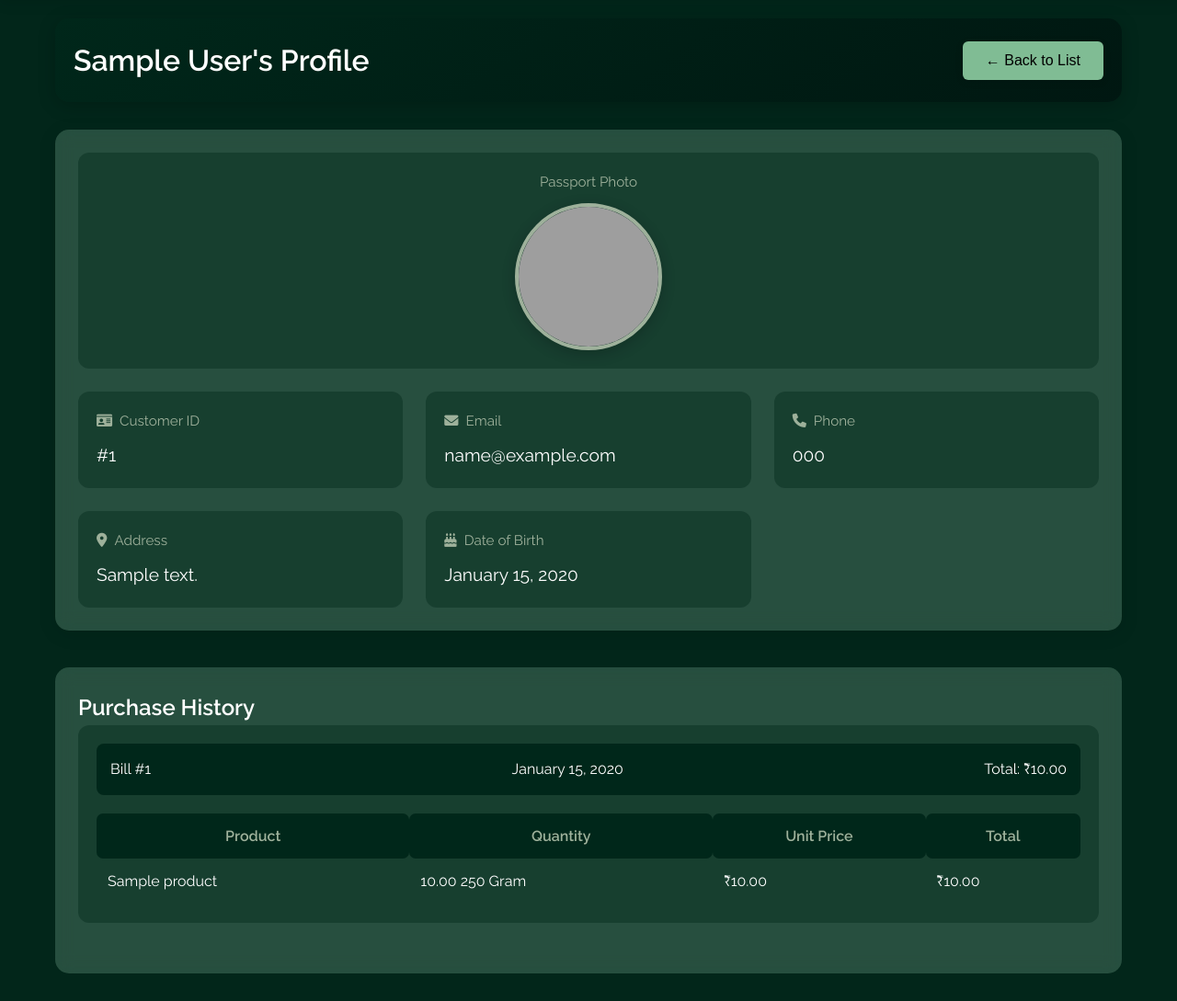
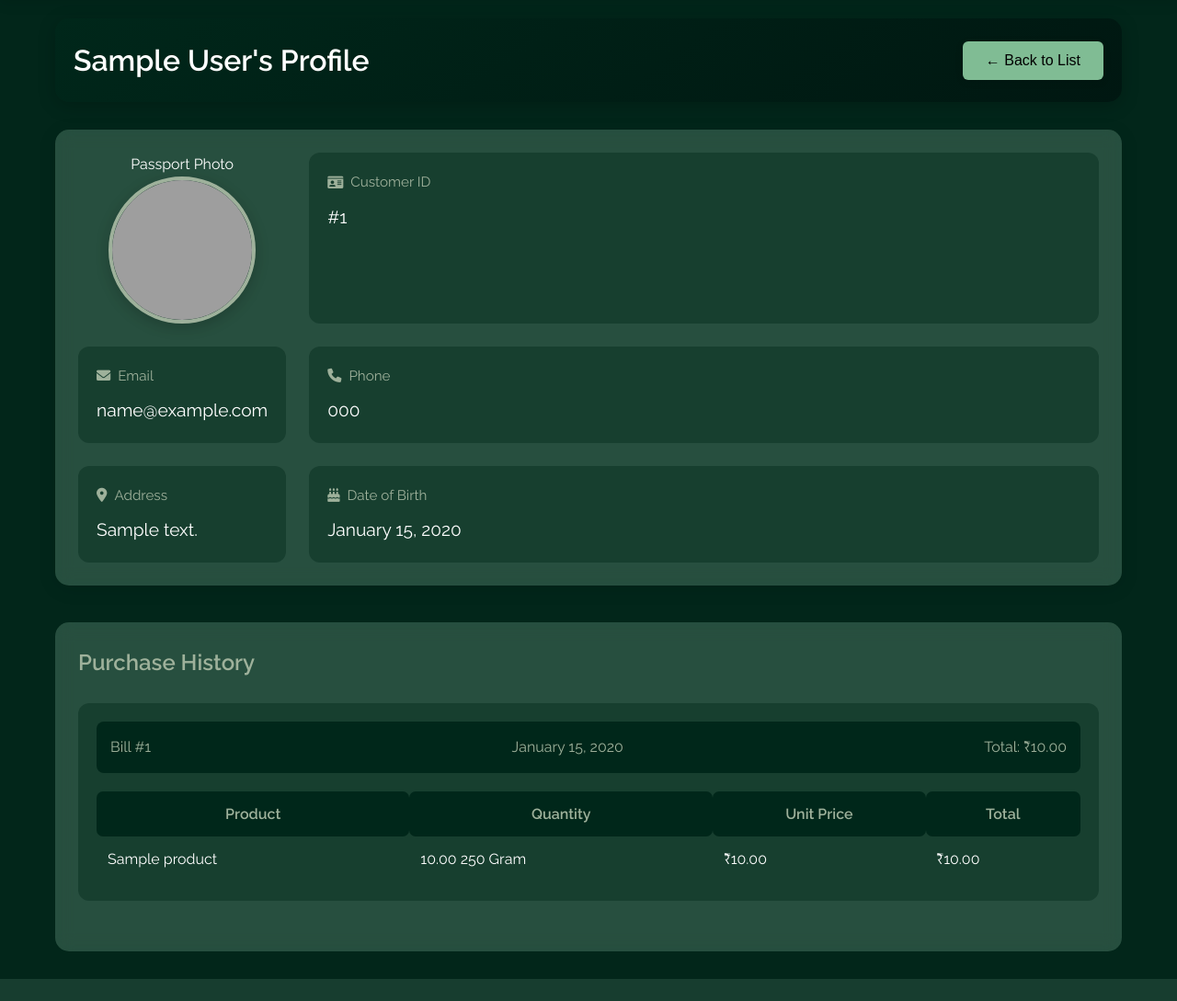
Before and after one commit to vivekkantariya/GrocHub, a Django app: page /customers/1/ in a window 1280 px wide. Shown: the part 65-1154 px from the top of the page at 92% size. After the commit the page ends 1130 px from the top, so only its background shows below. Run offline with Django 4.2, Linux system fonts and the light colour scheme; tables that the repository leaves empty hold one stand-in row (values such as "Sample post"); parts of the project's set-up code (start-up, migrations or seed data) failed here and were passed over; grey boxes are pictures that could not be loaded.

Commit message:
contents

```diff
--- a/Grocerry_Management/System/templates/addon.html
+++ b/Grocerry_Management/System/templates/addon.html
@@ -110,7 +110,7 @@
 
         .customer-details {
             display: grid;
-            grid-template-columns: repeat(auto-fit, minmax(280px, 1fr));
+            grid-template-columns: auto 1fr;
             gap: 25px;
             margin-bottom: 40px;
             padding: 25px;
@@ -120,40 +120,8 @@
             box-shadow: 0 4px 20px rgba(0, 0, 0, 0.1);
         }
 
-        .detail-item {
-            padding: 20px;
-            background: rgba(0, 39, 26, 0.4);
-            border-radius: 12px;
-            transition: transform 0.3s ease, box-shadow 0.3s ease;
-            display: flex;
-            flex-direction: column;
-            align-items: flex-start;
-        }
-
-        .detail-item:hover {
-            transform: translateY(-5px);
-            box-shadow: 0 6px 20px rgba(0, 0, 0, 0.2);
-        }
-
-        .detail-item label {
-            color: #9eb19b;
-            font-size: 0.95em;
-            margin-bottom: 10px;
-            display: flex;
-            align-items: center;
-            gap: 8px;
-        }
-
-        .detail-item span {
-            font-size: 1.2em;
-            color: #fff;
-            font-weight: 500;
-        }
-
-        /* Passport Photo Section */
         .passport-photo {
             text-align: center;
-            grid-column: 1 / -1;
             display: flex;
             flex-direction: column;
             align-items: center;
@@ -191,11 +159,54 @@
             opacity: 0.8;
         }
 
+        .detail-item {
+            padding: 20px;
+            background: rgba(0, 39, 26, 0.4);
+            border-radius: 12px;
+            transition: transform 0.3s ease, box-shadow 0.3s ease;
+            display: flex;
+            flex-direction: column;
+            align-items: flex-start;
+        }
+
+        .detail-item:hover {
+            transform: translateY(-5px);
+            box-shadow: 0 6px 20px rgba(0, 0, 0, 0.2);
+        }
+
+        .detail-item label {
+            color: #9eb19b;
+            font-size: 0.95em;
+            margin-bottom: 10px;
+            display: flex;
+            align-items: center;
+            gap: 8px;
+        }
+
+        .detail-item span {
+            font-size: 1.2em;
+            color: #fff;
+            font-weight: 500;
+        }
+
+        .details-grid {
+            display: contents;
+            grid-template-columns: repeat(auto-fit, minmax(200px, 1fr));
+            gap: 20px;
+            width: 100%;
+        }
+
         .purchase-history {
             padding: 25px;
             background: rgba(126, 175, 150, 0.3);
             border-radius: 15px;
             backdrop-filter: blur(10px);
+        }
+
+        .purchase-history h2 {
+            margin-bottom: 25px;
+            color: #9eb19b;
+            font-size: 1.5em;
         }
 
         .bill {
@@ -219,6 +230,7 @@
             padding: 15px;
             background: #00271a;
             border-radius: 8px;
+            color: #9eb19b;
         }
 
         .bill-items {
@@ -237,6 +249,7 @@
         .bill-items td {
             padding: 12px;
             border-bottom: 1px solid rgba(158, 177, 155, 0.2);
+            color: #fff;
         }
 
         .bill-items tr:last-child td {
@@ -304,19 +317,8 @@
                 transform: rotate(45deg) translate(-5px, -6px);
             }
 
-            .customer-header {
-                flex-direction: column;
-                gap: 20px;
-                text-align: center;
-            }
-
             .customer-details {
                 grid-template-columns: 1fr;
-                padding: 15px;
-            }
-
-            .detail-item {
-                padding: 15px;
             }
 
             .photo-container {
@@ -359,7 +361,6 @@
 </head>
 
 <body>
-    <!-- Navigation remains same but with improved responsive behavior -->
     <nav>
         <div class="logo-container">
             <img src="https://i.ibb.co/bRnDCR8/Screenshot-2024-01-15-151540-transformed-removebg-preview-transformed.png"
@@ -384,7 +385,7 @@
 
         <div class="customer-details">
             <!-- Passport Photo Section -->
-            <div class="detail-item passport-photo">
+            <div class="passport-photo">
                 <label>Passport Photo</label>
                 <div class="photo-container">
                     {% if customer.passport_photo %}
@@ -398,6 +399,7 @@
             </div>
 
             <!-- Customer Details Section -->
+            <div class="details-grid">
                 <div class="detail-item">
                     <label><i class="fas fa-id-card"></i> Customer ID</label>
                     <span>#{{ customer.id }}</span>
@@ -419,8 +421,9 @@
                     <span>{{ customer.dob|date:"F j, Y" }}</span>
                 </div>
             </div>
+        </div>
 
-        <!-- addon.html -->
+        <!-- Purchase History Section -->
         <div class="purchase-history">
             <h2>Purchase History</h2>
             {% for bill in bills %}
```
Lines whose indentation alone changed are shown as unchanged.
